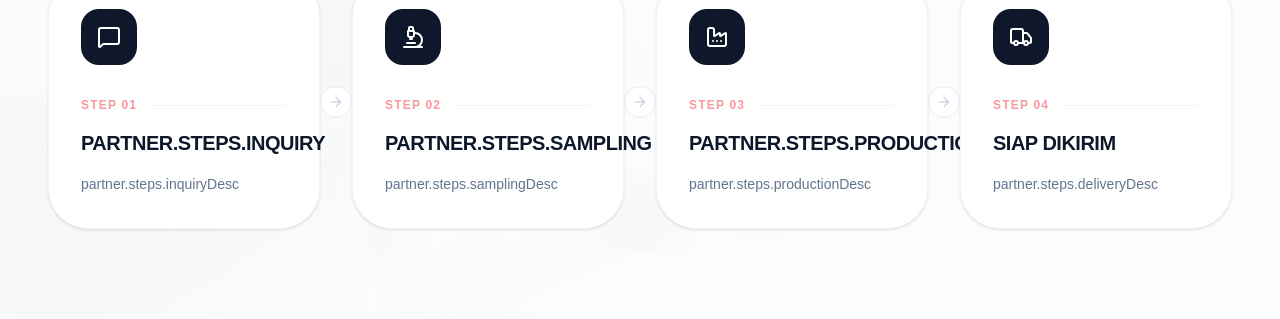
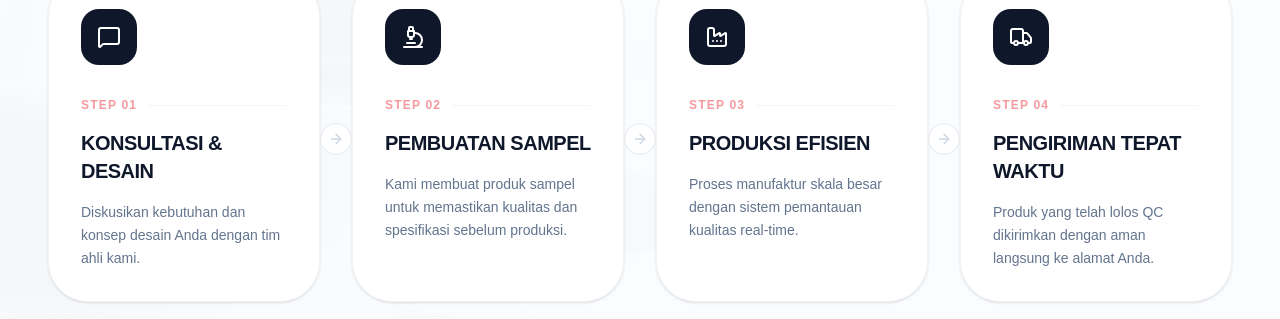
Before and after one commit to padji28-source/SeragamParahita, a React (Vite) app: page / in a window 1280 px wide. Shown: the part 5820-6139 px from the top of the page. Built offline with nearby package versions, Linux system fonts and the light colour scheme.

Commit message:
Update i18n.ts

```diff
--- a/src/i18n.ts
+++ b/src/i18n.ts
@@ -101,11 +101,14 @@ const resources = {
           }
         },
         steps: {
-          orderReceived: 'Order Received',
-          patternCutting: 'Pattern Cutting',
-          sewing: 'Sewing & Assembly',
-          qc: 'Quality Control',
-          delivery: 'Ready for Delivery'
+          inquiry: 'Consultation & Design',
+          inquiryDesc: 'Discuss your requirements and design concepts with our expert team.',
+          sampling: 'Sampling Process',
+          samplingDesc: 'We create prototypes for your approval to ensure quality and specifications.',
+          production: 'Efficient Production',
+          productionDesc: 'Large-scale manufacturing with real-time quality monitoring systems.',
+          delivery: 'On-time Delivery',
+          deliveryDesc: 'Quality-checked products delivered securely to your doorstep.'
         }
       },
       contact: {
@@ -366,11 +369,14 @@ const resources = {
           }
         },
         steps: {
-          orderReceived: 'Pesanan Diterima',
-          patternCutting: 'Pemotongan Pola',
-          sewing: 'Penjahitan & Perakitan',
-          qc: 'Kontrol Kualitas',
-          delivery: 'Siap Dikirim'
+          inquiry: 'Konsultasi & Desain',
+          inquiryDesc: 'Diskusikan kebutuhan dan konsep desain Anda dengan tim ahli kami.',
+          sampling: 'Pembuatan Sampel',
+          samplingDesc: 'Kami membuat produk sampel untuk memastikan kualitas dan spesifikasi sebelum produksi.',
+          production: 'Produksi Efisien',
+          productionDesc: 'Proses manufaktur skala besar dengan sistem pemantauan kualitas real-time.',
+          delivery: 'Pengiriman Tepat Waktu',
+          deliveryDesc: 'Produk yang telah lolos QC dikirimkan dengan aman langsung ke alamat Anda.'
         }
       },
       about: {
```
